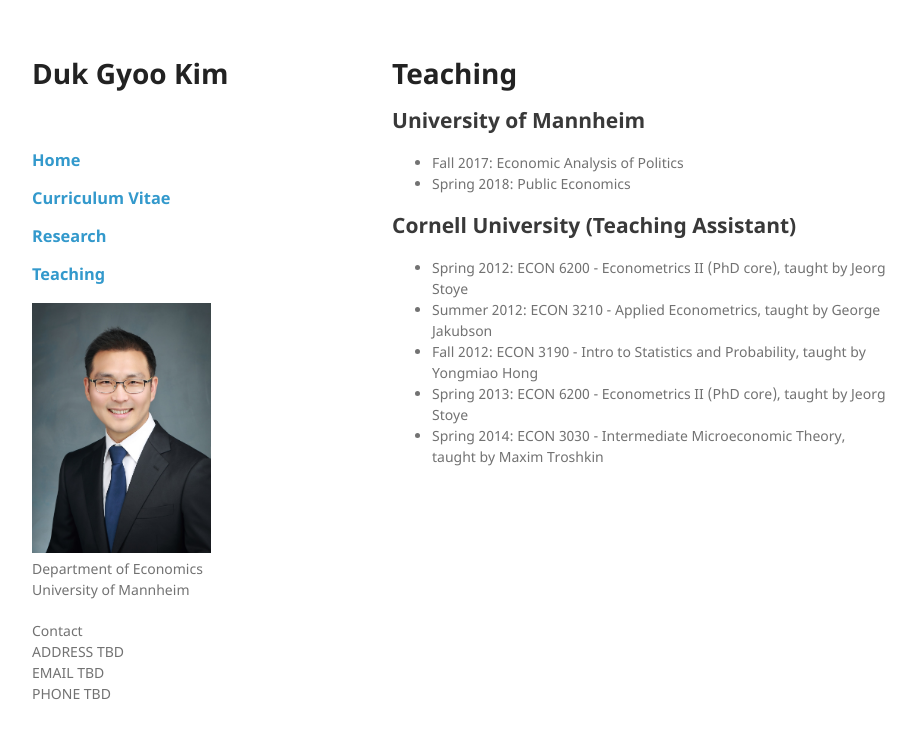
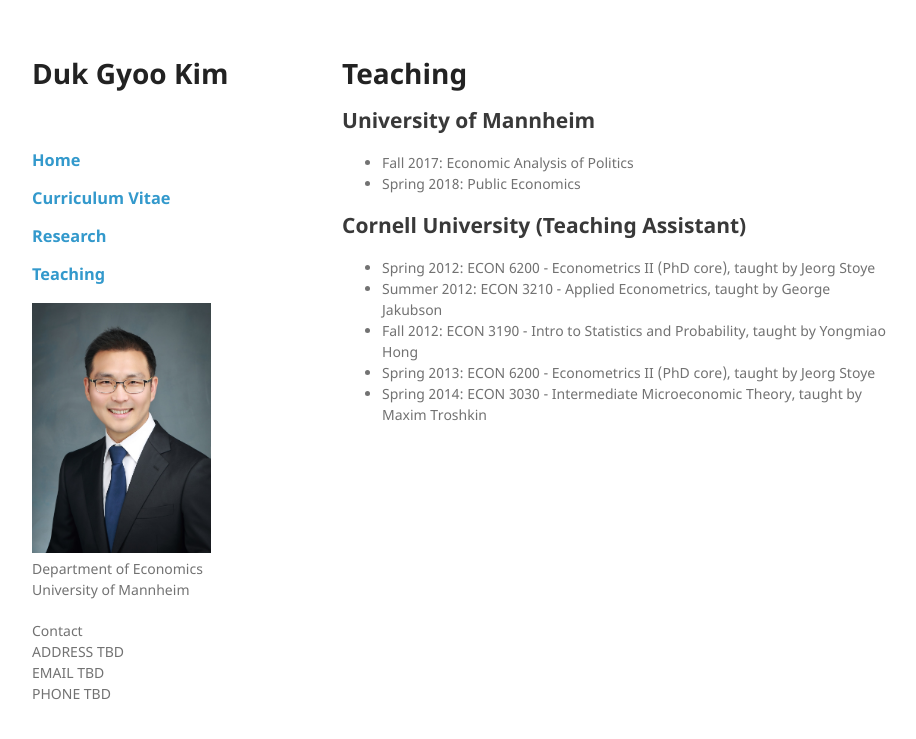
Before and after one commit to kimdukgyoo/kimdukgyoo.github.io, a Jekyll site: the page built from teaching.md, in a window 1280 px wide. Shown: the top 739 px of the page, without its empty margins (178-1094 px from the left). Built offline with Jekyll 4.4.1, drawn with Linux system fonts in a browser that asks for light colours; our own code applies the rules of GitHub Pages for plain Markdown files.

Commit message:
Update jekyll-theme-minimal.scss

```diff
--- a/_sass/jekyll-theme-minimal.scss
+++ b/_sass/jekyll-theme-minimal.scss
@@ -105,7 +105,7 @@
 }
 
 header {
-  width:270px;
+  width:220px;
   float:left;
   position:fixed;
   -webkit-font-smoothing:subpixel-antialiased;
@@ -118,7 +118,7 @@
   background: #f4f4f4;
   border-radius:5px;
   border:1px solid #e0e0e0;
-  width:270px;
+  width:220px;
 }
 
 header li {
@@ -171,7 +171,7 @@
 }
 
 section {
-  width:500px;
+  width:550px;
   float:right;
   padding-bottom:50px;
 }
@@ -188,7 +188,7 @@
 }
 
 footer {
-  width:270px;
+  width:220px;
   float:left;
   position:fixed;
   bottom:50px;
```
